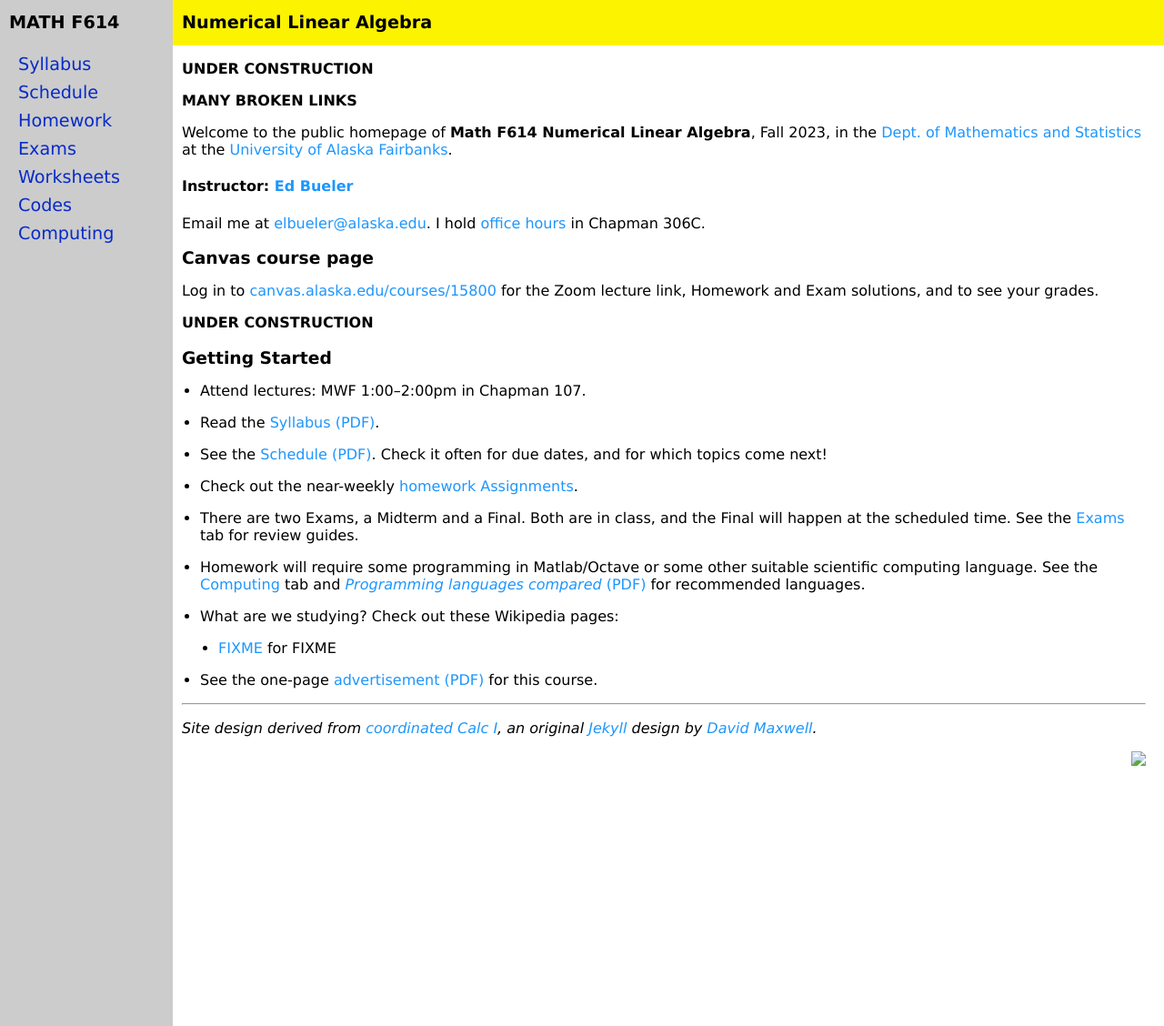
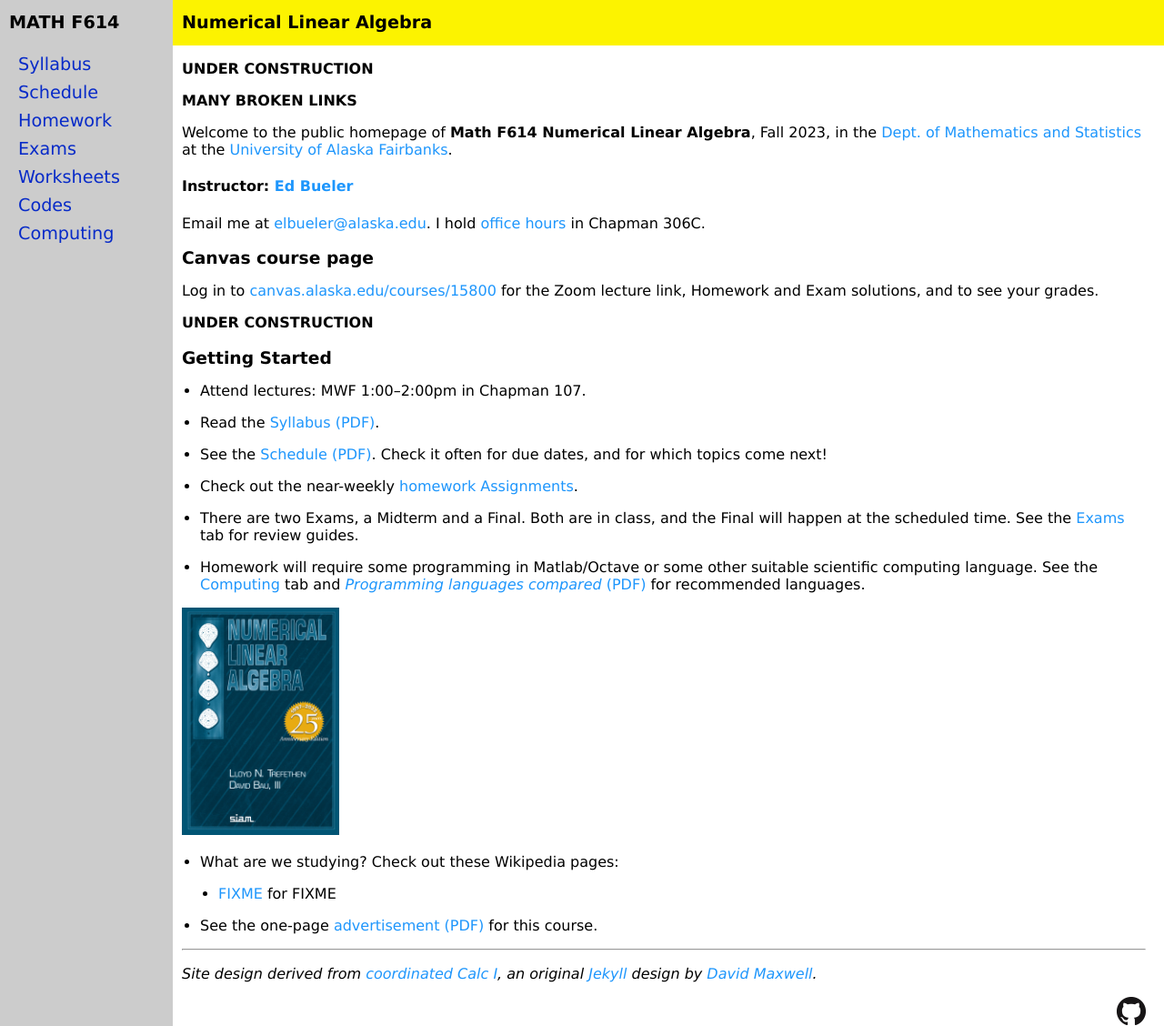
Before and after one commit to bueler/nla, a Jekyll site: the page built from index.md, in a window 1280 px wide and 1128 px high. Shown: the whole window at 91% size. Built offline with Jekyll 4.4.1, drawn with Linux system fonts in a browser that asks for light colours.

Commit message:
make a few images work

```diff
--- a/index.md
+++ b/index.md
@@ -25,7 +25,7 @@
 
 * Read the [Syllabus (PDF)](assets/general/F23/syllabus.pdf).
 
-* See the [Schedule (PDF)](assets/general/S23/schedule.pdf).  Check it often for due dates, and for which topics come next!
+* See the [Schedule (PDF)](assets/general/F23/schedule.pdf).  Check it often for due dates, and for which topics come next!
 
 * Check out the near-weekly [homework Assignments](homework.html).
 
@@ -33,7 +33,7 @@
 
 * Homework will require some programming in Matlab/Octave or some other suitable scientific computing language.  See the [Computing](computing.html) tab and [_Programming languages compared_ (PDF)](https://bueler.github.io/compareMOP.pdf) for recommended languages.
 
-
+[<img src="assets/images/trefbau.jpg" height="250">](https://my.siam.org/Store/Product/viewproduct/?ProductId=42813031 "the textbook")
 
 * What are we studying?  Check out these Wikipedia pages:
 
@@ -44,4 +44,4 @@
 ---
 _Site design derived from [coordinated Calc I](https://uaf-math251.github.io/), an original [Jekyll](https://jekyllrb.com/) design by [David Maxwell](https://damaxwell.github.io/)._
 
-[<img src="assets/images/GitHub-Mark-32px.png" align="right">](https://github.com/bueler/nade "github repository for this site")
+[<img src="assets/images/GitHub-Mark-32px.png" align="right">](https://github.com/bueler/nla "github repository for this site")
```
Also changed, not shown: assets/images/GitHub-Mark-32px.png (added), assets/images/menu.svg (added), assets/images/trefbau.jpg (added).
